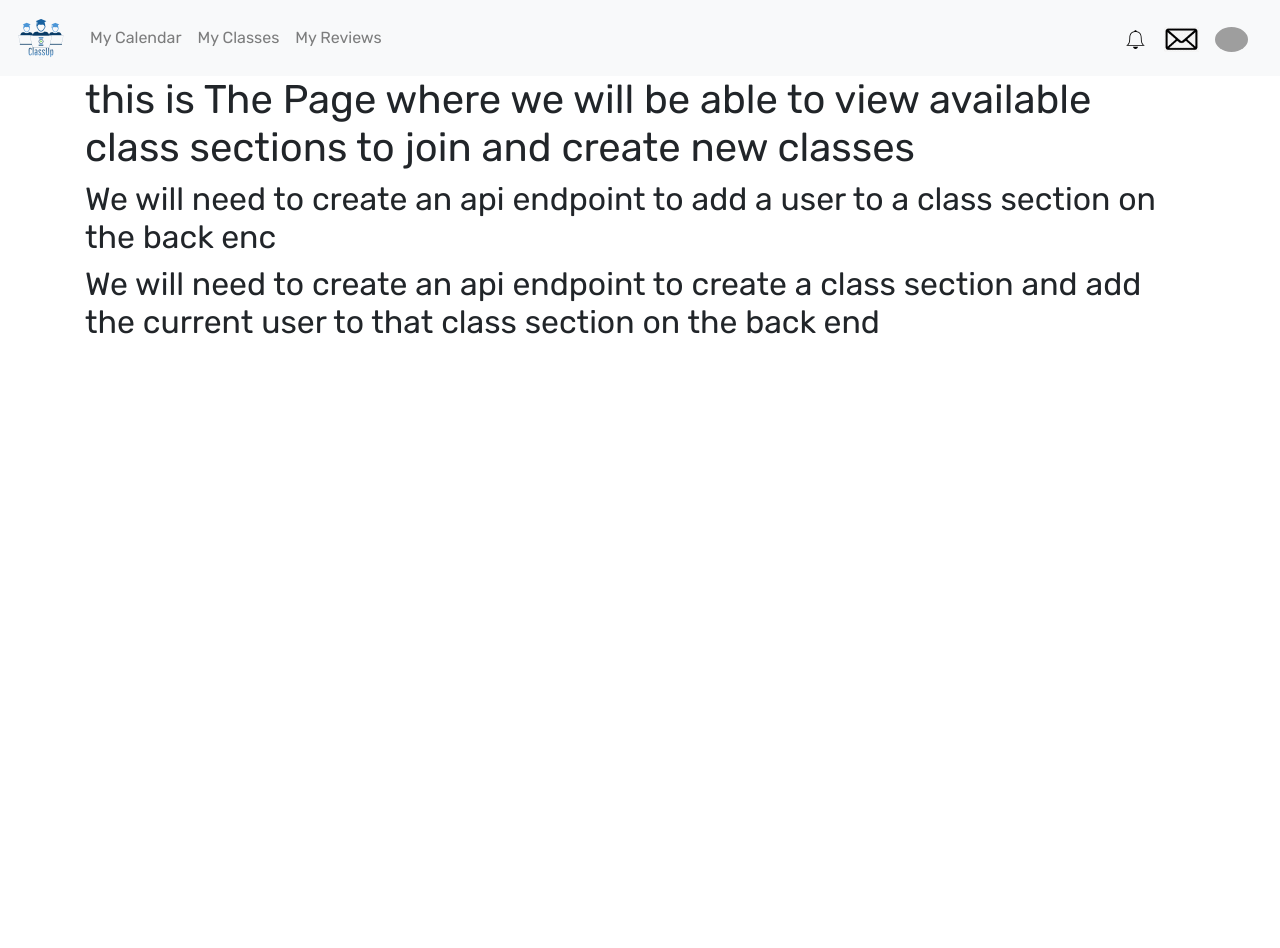
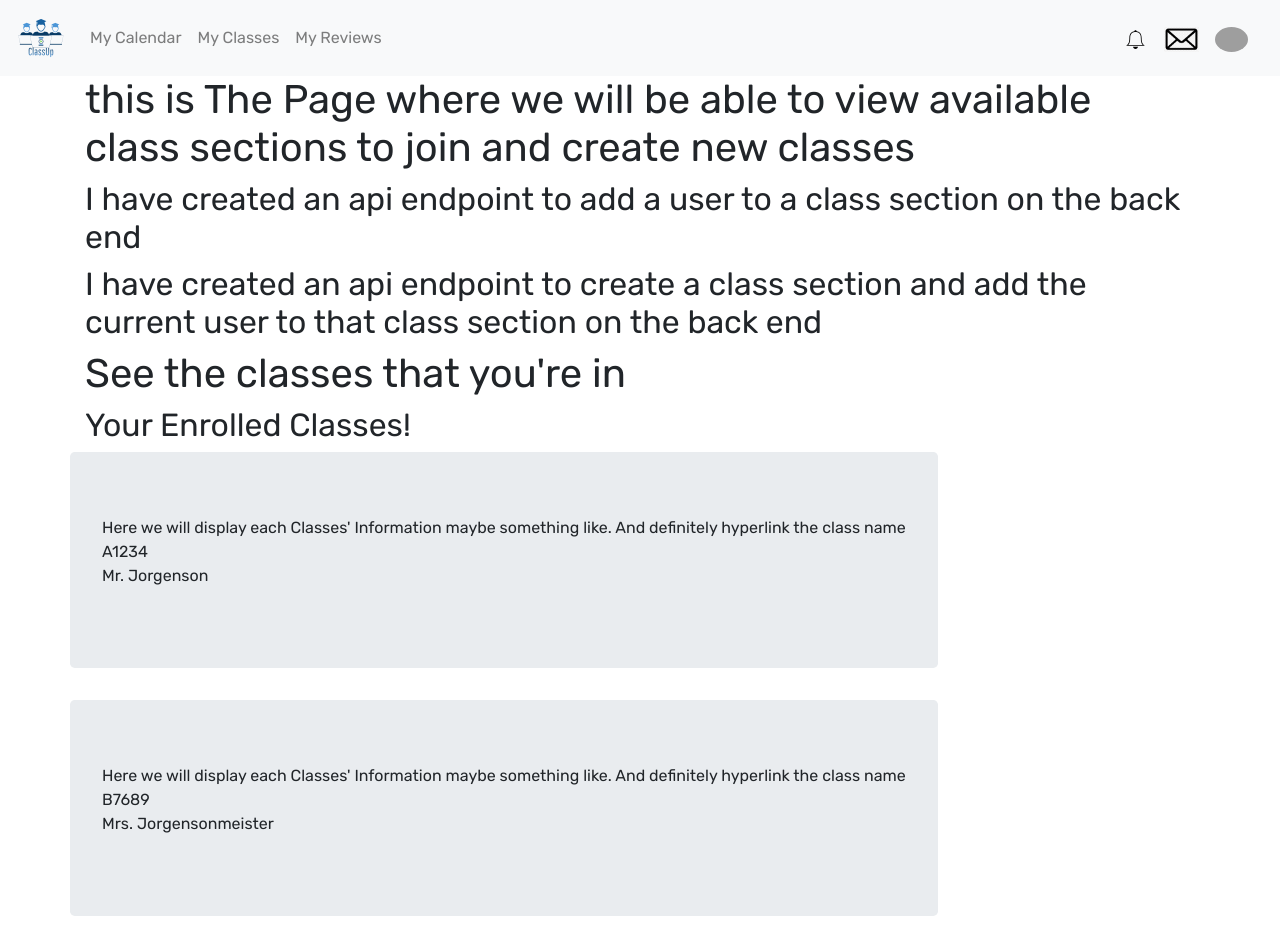
Before and after one commit to limaplatoon/classroom_collaborator_frontend, a React (Create React App) app: page /myClasses in a window 1280 px wide. Before the commit the page ends 800 px from the top, so only its background shows below. Built offline with nearby package versions, Linux system fonts and the light colour scheme; no server answers; grey boxes are pictures that could not be loaded.

Commit message:
Midway through Reviews and Class Sections

```diff
--- a/src/API/ReviewsAPI.js
+++ b/src/API/ReviewsAPI.js
@@ -1,5 +1,7 @@
+import baseUrl from '.EventsAPI';
+
 const fetchReviews = () => {
-	return fetch (`http://127.0.0.1:8000/api/current_user/reviews/all`, {headers: {
+	return fetch (`${baseUrl}/api/current_user/reviews/all`, {headers: {
 
 		Authorization: `JWT ${localStorage.getItem('token')}`,
 		'Content-Type': 'application/json',
@@ -10,7 +12,7 @@ const fetchReviews = () => {
 
 // Once Tokens are set up I can set up the url endpoint to create a new review.
   const addReviews = (ReviewObject) => {
-	return fetch(`http://127.0.0.1:8000/api/reviews/reviews/all`, {
+	return fetch(`${baseUrl}/api/reviews/reviews/all`, {
 	  headers: {
 		Authorization: `JWT ${localStorage.getItem('token')}`,
 		'Content-Type': 'application/json'
--- a/src/ReviewForm/ReviewForm.js
+++ b/src/ReviewForm/ReviewForm.js
@@ -1,24 +1,40 @@
-import React, {useState} from 'react'
+import React, { Component } from 'react'
 import Button from 'react-bootstrap/Button'
 import Form from 'react-bootstrap/Form'
 
 
-const ReviewForm = (props) => {
+class ReviewForm extends Component {
 
-// buildOptions
+renderOptions = () => {
+		console.log(this.props.UserSections.length)
+		const options = this.props.UserSections.map((Option,index) => {
+			return(
+				<option classname = "Options" value = "Hello World" key = {index} >
+				{Option.Section}, {Option.Professor}
+				</option>
+			)
+		})
+		console.log({options})
+		return(
+		<Form.Control as="select" size="lg">
+				  {options}
+        </Form.Control>
+		  )
+
+
+}
 
 
 
 
-return (
-	<form onSubmit={e => this.props.handle_login(e, this.state)}>
+render() {
+	return (
+		<form>
 		<Form.Group>
 			<label>Select Your Class Below</label>
-		<Form.Control as="select" size="lg">
-        <option>A1234 Mr Professorson</option>
-        <option>B3652 dr. philosopher</option>
-        <option>K7532 ms. Smith</option>
-        </Form.Control>
+			<React.Fragment>
+			  {this.renderOptions()}
+			</React.Fragment>
 		<br></br>
         <Form.Control size="lg" type="text" placeholder="Description" />
 		</Form.Group>
@@ -28,12 +44,6 @@ return (
 )
 
 }
-
-
-
-
-
-
-
+}
 
 export default ReviewForm
--- a/src/components/ReviewsList.js
+++ b/src/components/Reviews/ReviewsList.js
@@ -9,9 +9,11 @@ class ReviewList extends Component {
 		  const review= this.props.Reviews.map(Rev => {
 			return(
 
-<div className="jumbo" key={Rev.id} >
+<div className="jumbo" key={Rev.id}>
 <Jumbotron>
+<div class="container">
 <p>
+
 	Here we will display each Review Information
 	maybe something like <br></br>
 	{Rev.id} <br></br>
@@ -21,7 +23,9 @@ class ReviewList extends Component {
 	{Rev.Professor} <br></br>
 
 </p>
+</div>
 </Jumbotron>
+
 </div>
 			)
 		  })
--- a/src/components/SingleReview.js
+++ b/src/components/Reviews/SingleReview.js
@@ -1,6 +1,9 @@
 import React from 'react'
 import Jumbotron from 'react-bootstrap/Jumbotron'
 
+
+
+//right now this is unused completely
 const SingleReview = () => {
 
 
--- /dev/null
+++ b/src/components/Sections/SectionList.js
@@ -0,0 +1,53 @@
+import React, { Component } from 'react'
+import Jumbotron from 'react-bootstrap/Jumbotron'
+
+
+class SectionList extends Component {
+
+	renderClasses = () => {
+		if(this.props.CurrentClasses){
+		  const classes= this.props.CurrentClasses.map(Class => {
+			return(
+
+<div className="jumbo" key={Class.id} >
+<Jumbotron>
+<p>
+	Here we will display each Classes' Information
+	maybe something like. And definitely hyperlink the class name <br></br>
+	{Class.Section} <br></br>
+	{Class.Professor}  <br></br>
+
+</p>
+</Jumbotron>
+</div>
+			)
+		  })
+   return(
+
+			<div className = "row">
+			  {classes}
+			</div>
+		  )
+		}
+
+	}
+
+
+
+
+
+
+
+render(){
+		return (
+		  <React.Fragment>
+			<div>
+			  {this.renderClasses()}
+			</div>
+		  </React.Fragment>
+		 )
+	  }
+}
+
+
+export default SectionList
--- a/src/pages/MyClassesPage.js
+++ b/src/pages/MyClassesPage.js
@@ -1,11 +1,26 @@
-import React from 'react'
+import React, { useState } from 'react'
+import SectionList from '../components/Sections/SectionList'
+const MyClassesPage = () => {
 
-const MyClassesPage = () => {
+const [CurrentClasses, setCurrentClasses] = useState([{'Section':'A1234','Professor':'Mr. Jorgenson'},{'Section':'B7689','Professor':'Mrs. Jorgensonmeister'}])
+
+// useEffect(() => {
+	// ClassSectionAPI.fetchCurrentUserCasses().then(listOfclasses => {
+	// 	setreviews(listOfClasses);
+	// });
+
+
   return (
     <div>
+
+
+
       <h1>this is The Page where we will be able to view available class sections to join and create new classes</h1>
-	  <h2>We will need to create an api endpoint to add a user to a class section on the back enc</h2>
-	  <h2>We will need to create an api endpoint to create a class section and add the current user to that class section on the back end</h2>
+	  <h2>I have created an api endpoint to add a user to a class section on the back end</h2>
+	  <h2>I have created an api endpoint to create a class section and add the current user to that class section on the back end</h2>
+	  <h1> See the classes that you're in </h1>
+	  <h2> Your Enrolled Classes! </h2>
+        <SectionList CurrentClasses={CurrentClasses} />
     </div>
   )
 }
--- a/src/pages/MyReviewsPage.js
+++ b/src/pages/MyReviewsPage.js
@@ -1,8 +1,8 @@
 import React, { useState, useEffect } from 'react'
-import Jumbotron from 'react-bootstrap/Jumbotron'
+// import Jumbotron from 'react-bootstrap/Jumbotron'
 import Form from 'react-bootstrap/form'
 // import api from '../API/ReviewsAPI'
-import ReviewList from '../components/ReviewsList'
+import ReviewList from '../components/Reviews/ReviewsList'
 import ReviewForm from '../ReviewForm/ReviewForm'
 
 const MyReviewsPage = () => {
@@ -10,7 +10,7 @@ const MyReviewsPage = () => {
 //set the reviews for the current user in a list in state
 const [reviews, setreviews] = useState([{id:1,User:'Michael',class_section:'Section AB345',Description: "I loved this class",Professor: "Dr. Professorson"},{id:2,User:'John',class_section:'Section TQ765',Description: "I Hated this class",Professor: "Mr. Professordaughter"},{id:1,User:'Michael',class_section:'Section AB346',Description: "I loved this class",Professor: "Dr. Professorson"},{id:2,User:'John',class_section:'Section TQ766',Description: "I Hated this class",Professor: "Mr. Professordaughter"}])
 
-const [UserSections, setUserSections] = useState([{}])
+const [UserSections, setUserSections] = useState([{Section:'A1234',Professor:'Mr. Jorgenson'},{Section:'B7689',Professor:'Mrs. Jorgensonmeister'}])
 
 
 //we'll fetch
@@ -21,8 +21,8 @@ const [UserSections, setUserSections] = useState([{}])
 	// });
 
 // useEffect(() => {
-	// api.fetchUserSections().then(listOfMovies => {
-	// 	setreviews(listOfMovies);
+	// ClassSectionAPI.fetchCurrentUserCLasses().then(listOfclasses => {
+	// 	setreviews(listOfClasses);
 	// });
 
 
```
Also changed, not shown: src/API/ClassSectionAPI.js (added, +36 -0 lines).
